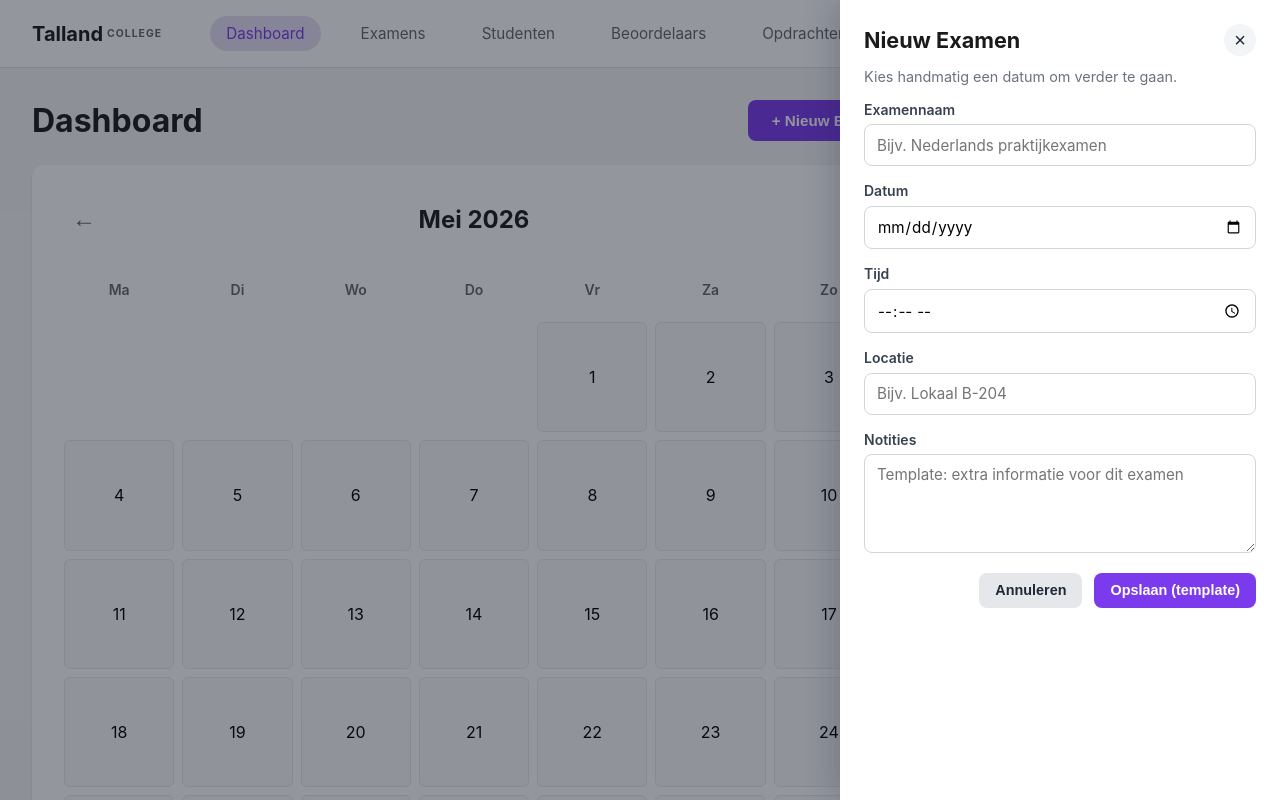
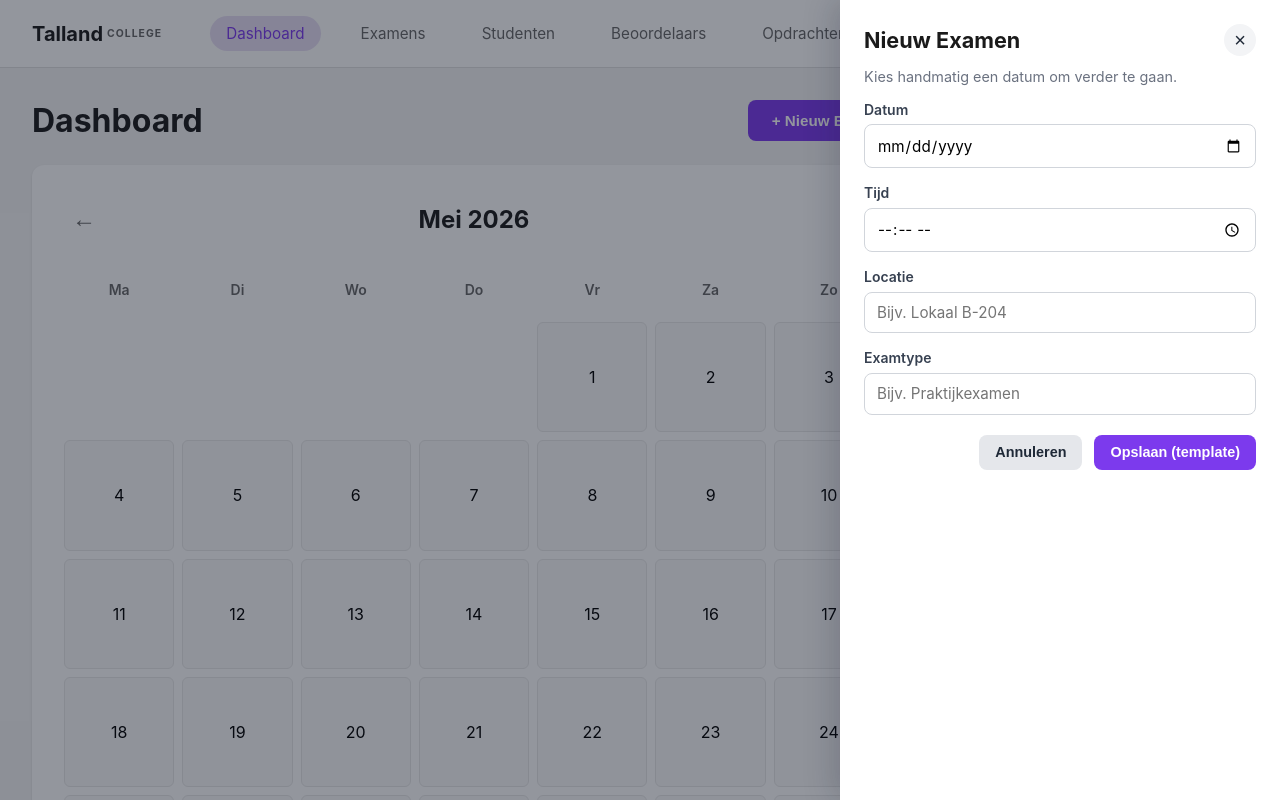
Before and after one commit to yarovlas/exam_tool, a Vue app in the folder Source/frontend/: page / in a window 1280 px wide. Both pictures are taken after a click on the button "+ Nieuw Examen". Shown: the top 800 px of the page. Built offline with nearby package versions, Linux system fonts and the light colour scheme.

Commit message:
feat: update ExamMakingContextWindow form

```diff
--- a/Source/frontend/src/components/ExamMakingContextWindow.vue
+++ b/Source/frontend/src/components/ExamMakingContextWindow.vue
@@ -43,11 +43,6 @@ const updateDate = (event) => {
 
       <form class="context-window-form" @submit.prevent>
         <label>
-          <span>Examennaam</span>
-          <input type="text" placeholder="Bijv. Nederlands praktijkexamen" />
-        </label>
-
-        <label>
           <span>Datum</span>
           <input type="date" :value="date" @input="updateDate" />
         </label>
@@ -63,8 +58,8 @@ const updateDate = (event) => {
         </label>
 
         <label>
-          <span>Notities</span>
-          <textarea rows="4" placeholder="Template: extra informatie voor dit examen"></textarea>
+          <span>Examtype</span>
+          <input type="text" placeholder="Bijv. Praktijkexamen" />
         </label>
 
         <div class="context-window-actions">
```
Also changed, not shown: 1 other file (tests, documents, lock files or other folders).
